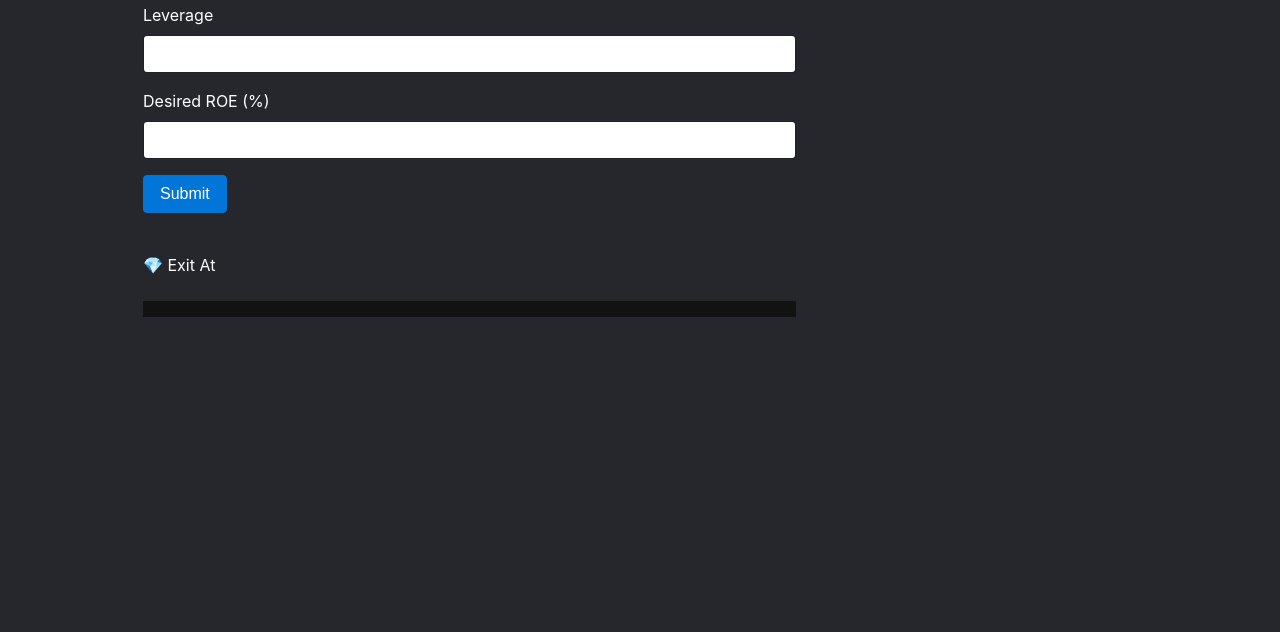
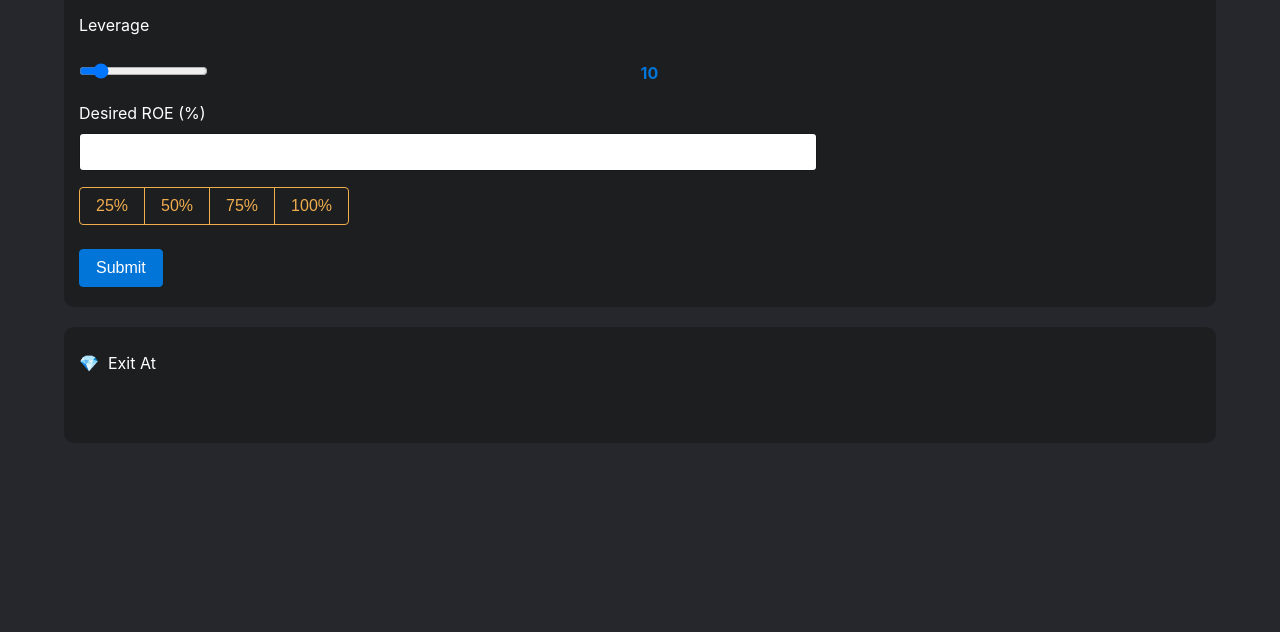
Before and after one commit to miloparsons/futurecalc, a plain HTML site: page index.html in a window 1280 px wide. Shown: the part 168-800 px from the top of the page. Drawn offline with Linux system fonts and the light colour scheme.

Commit message:
Updates to form

```diff
--- a/css/style.css
+++ b/css/style.css
@@ -1,6 +1,9 @@
 .center_div{
-    margin: 10px auto;
-    width:80% /* value of your choice which suits your alignment */
+    margin: 20px 0px 0px 40px;
+    width:90%; /* value of your choice which suits your alignment */
+    background-color: #1d1e1f;
+    border-radius: 10px;
+    padding-bottom: 20px;
 }
 body {
     background-color: rgb(38 39 45) !important;
@@ -10,5 +13,6 @@ exit_price {
     color: rgb(240, 185, 11) !important;
 }
 displayer {
+    background-color: #121212 !important;
     border-radius: 10px !important;
 }
--- a/index.html
+++ b/index.html
@@ -31,11 +31,16 @@
                             </label>
                             <input type="text" class="form-control" id="entry_price">
                         </div>
-                        <div class="form-group">
+                        <div>
                             <label for="leverage">
                                 Leverage
                             </label>
-                            <input type="text" class="form-control" id="leverage">
+                        </div>
+                        <div class="d-flex my-3">
+                            <div class="w-75">
+                                <input type="range" class="custom-range" id="leverage" value="10" min="1" max="75">
+                            </div>
+                            <span class="font-weight-bold text-primary ml-2 valueSpan2"></span>
                         </div>
                         <div class="form-group">
                             <label for="desired_roe">
@@ -43,25 +48,62 @@
                             </label>
                             <input type="text" class="form-control" id="desired_roe">
                         </div>
-                        <button type="submit" class="btn btn-primary mb-3" onclick="calc()">
+                        <div class="form-group">
+                            <div class="btn-group" role="group" aria-label="Basic example">
+                                <button type="button" class="btn btn-outline-warning" onclick="buttonval(this.innerHTML)">25%</button>
+                                <button type="button" class="btn btn-outline-warning" onclick="buttonval(this.innerHTML)">50%</button>
+                                <button type="button" class="btn btn-outline-warning" onclick="buttonval(this.innerHTML)">75%</button>
+                                <button type="button" class="btn btn-outline-warning" onclick="buttonval(this.innerHTML)">100%</button>
+                            </div>
+                        </div>
+                        <div class="mt-4">
+                        <button type="submit" class="btn btn-primary" onclick="calc()">
                             Submit
                         </button>
-                        <div class="form-group">
-                            <label class="mt-4">
-                                💎 Exit At
-                            </label>
                         </div>
                     </form>
-                    <div style="background-color: #121212" class="displayer jumbotron-fluid flex-row">
-                        <h2 style="color: rgb(240, 185, 11) !important;" id="exit_at" class="p-2"></h2>
-                    </div>
                 </div>
             </div>
         </div>
     </div>
 </div>
+<div class="container-fluid center_div">
+    <div class="form-group">
+        <label class="mt-4">
+            💎&nbsp;&nbsp;Exit At
+        </label>
+    </div>
+    <div class="displayer flex-row">
+        <h2 style="color: rgb(240, 185, 11) !important;" id="exit_at" class="p-2"></h2>
+    </div>
+</div>
 <script src="js/scripts.js"></script>
 <script src="js/jquery.min.js"></script>
 <script src="js/bootstrap.min.js"></script>
+<script>
+    $(document).ready(function() {
+
+        const $valueSpan = $('.valueSpan2');
+        const $value = $('#leverage');
+        $valueSpan.html($value.val());
+        $value.on('input change', () => {
+
+            $valueSpan.html($value.val());
+        });
+    });
+</script>
+<script>
+    function buttonval(clicked_id)
+    {
+        var test1 = clicked_id;
+        var result = parseFloat(test1);
+
+        console.log(test1);
+        console.log(result);
+
+        document.getElementById('desired_roe').value = result;
+
+    }
+</script>
 </body>
 </html>
```
